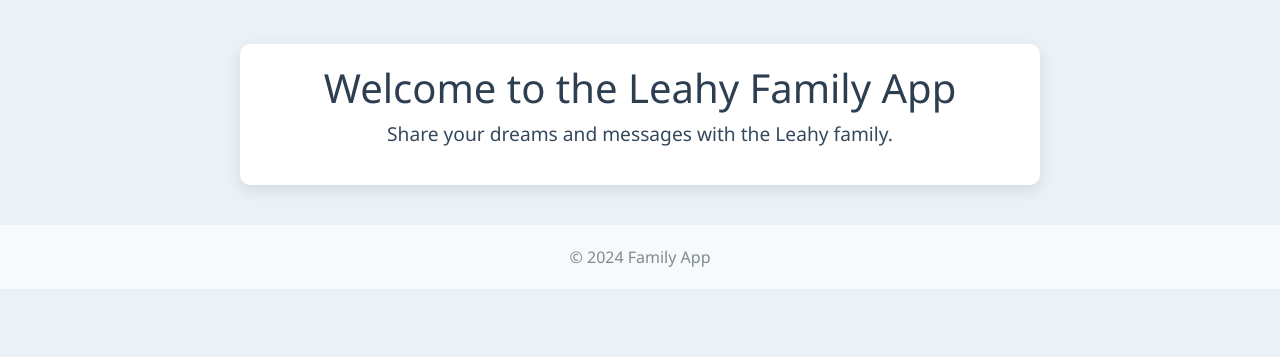
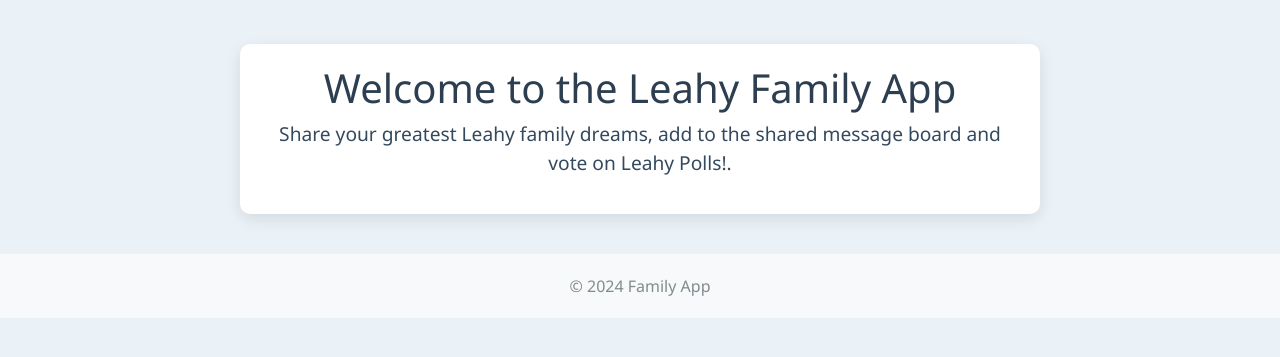
Before and after one commit to Kiwirish/my-family-app, a PHP site: page /user/index.php in a window 1280 px wide. Shown: the part 106-463 px from the top of the page. Run offline with PHP 8.4, Linux system fonts and the light colour scheme; data that the repository does not hold is empty.

Commit message:
desc change

```diff
--- a/user/index.php
+++ b/user/index.php
@@ -47,7 +47,7 @@ if ($conn->connect_error) {
     <div class="container">
         <!-- Page Content -->
         <h1>Welcome to the Leahy Family App</h1>
-        <p class="text-center">Share your dreams and messages with the Leahy family.</p>
+        <p class="text-center">Share your greatest Leahy family dreams, add to the shared message board and vote on Leahy Polls!.</p>
         <!-- Add any additional content here -->
     </div>
 
```
